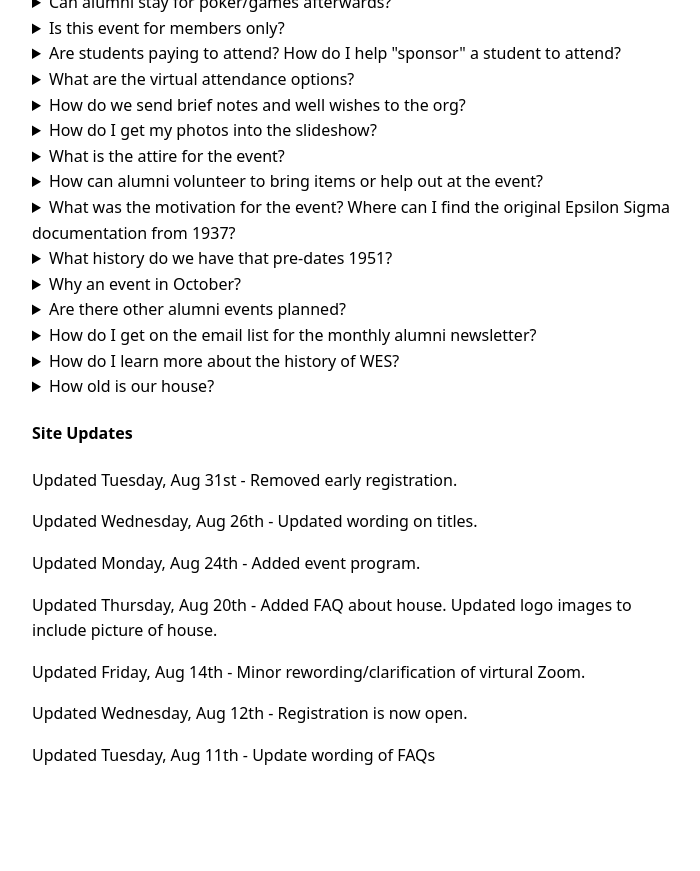
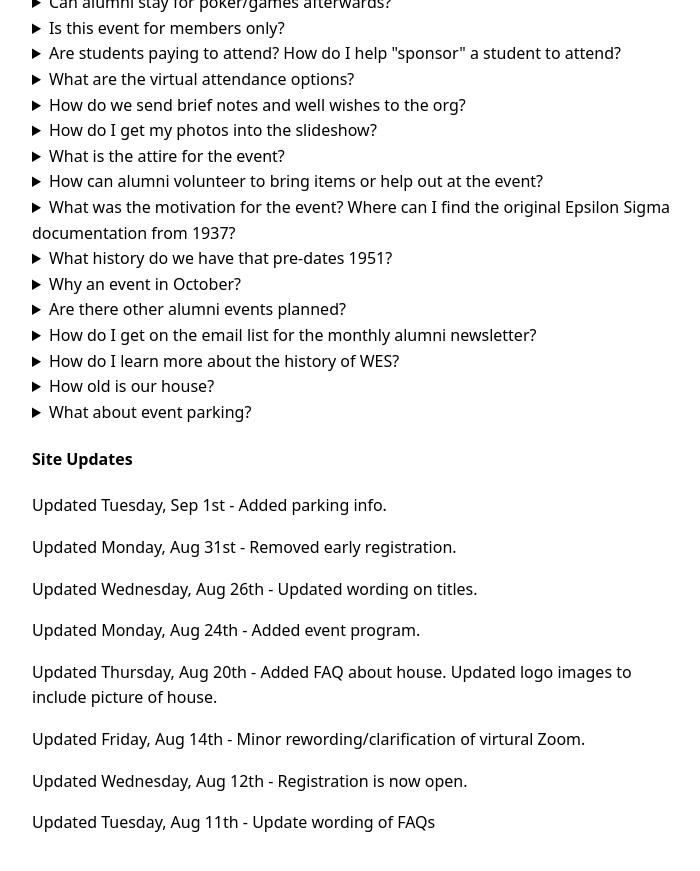
Before and after one commit to mciechanumich/WES100, a Jekyll site: the page built from docs/index.html, in a window 1280 px wide and 900 px high, scrolled down 2526 px. Shown: the top 871 px of the window, without its empty margins (288-988 px from the left). Built offline with Jekyll 4.4.1, drawn with Linux system fonts in a browser that asks for light colours; before the commit the page ends 3359 px from its top, so only the background shows below that.

Commit message:
feat: parking

```diff
--- a/docs/index.html
+++ b/docs/index.html
@@ -358,11 +358,22 @@
     </div>
   </details>
 
+  <details id="parking" class="faq-item">
+    <summary class="faq-question">What about event parking?</summary>
+    <div class="faq-answer">
+      <p>The house does not have enough parking. We encourage car pooling. Mario's has valet parking 2 blocks away. Also, 2 blocks away is Woodward Gardens a.k.a. "25W" at 25 W Alexandrine St. on Woodward.
+      </p>
+    </div>
+  </details>
+
+</section>
+
 </section>
 
     <div class="">
         <h4>Site Updates</h2>
-        <p>Updated Tuesday, Aug 31st - Removed early registration.</p>
+        <p>Updated Tuesday, Sep 1st - Added parking info.</p>
+        <p>Updated Monday, Aug 31st - Removed early registration.</p>
         <p>Updated Wednesday, Aug 26th - Updated wording on titles.</p>
         <p>Updated Monday, Aug 24th - Added event program.</p>
         <p>Updated Thursday, Aug 20th - Added FAQ about house. Updated logo images to include picture of house. </p>
```
